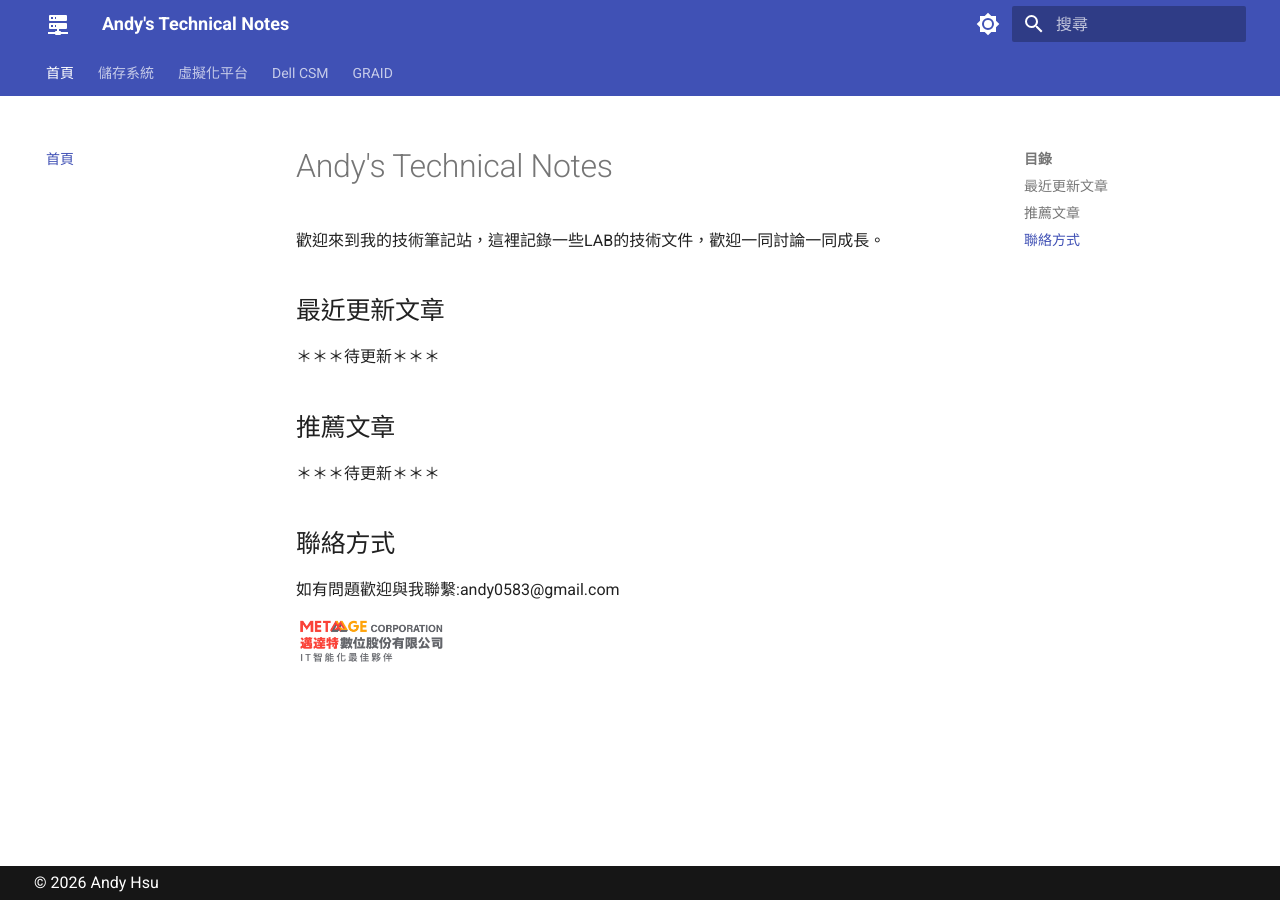
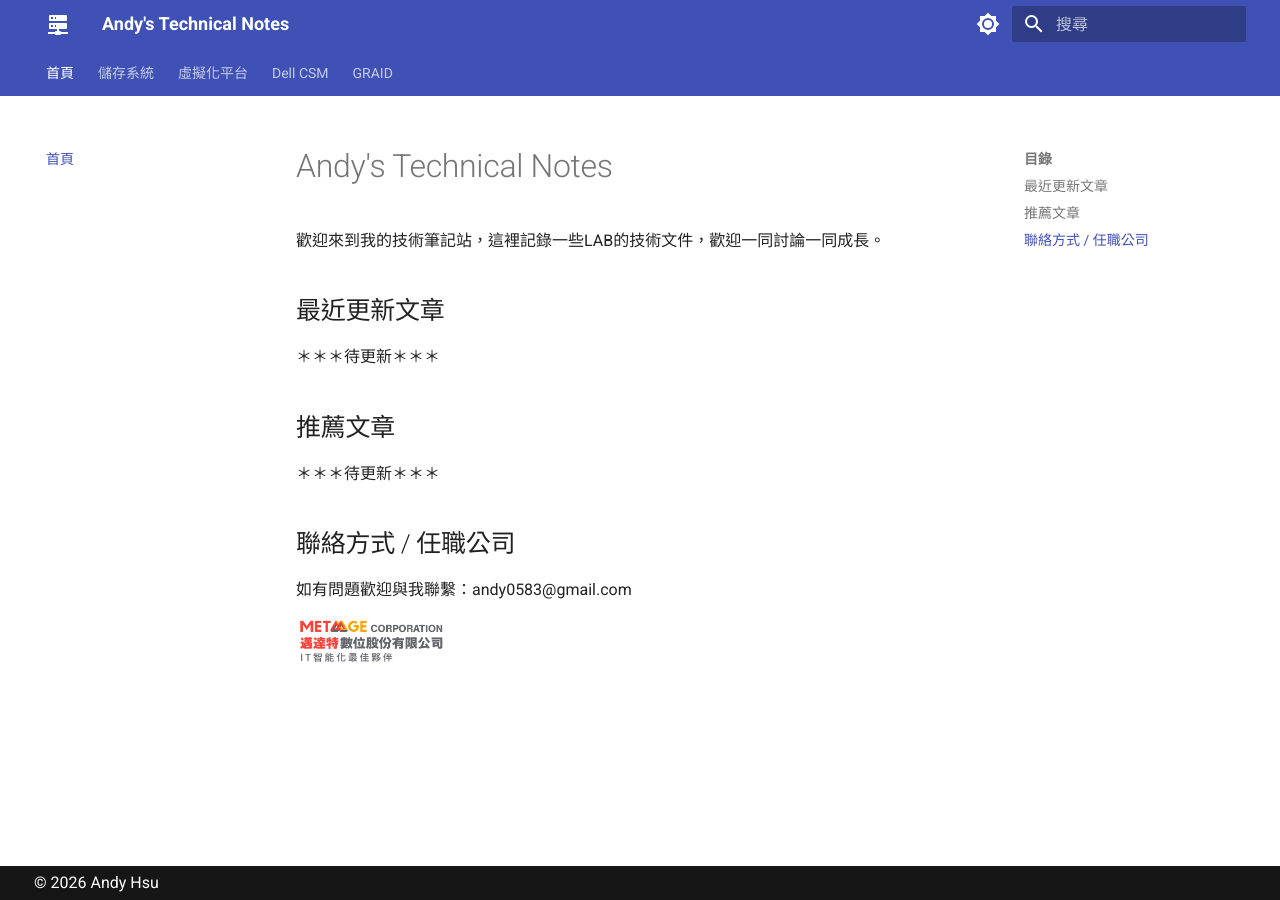
Before and after one commit to Andy0583/Metaage, an MkDocs documentation site: the page built from docs/index.md, in a window 1280 px wide. Built offline with MkDocs 1.6.1 and Material for MkDocs 9.7.7, drawn with Linux system fonts in a browser that asks for light colours.

Commit message:
Update contact information section in index.md

```diff
--- a/docs/index.md
+++ b/docs/index.md
@@ -8,7 +8,7 @@
 ## 推薦文章
 ＊＊＊待更新＊＊＊
 
-## 聯絡方式
-如有問題歡迎與我聯繫:andy0583@gmail.com
+## 聯絡方式 / 任職公司
+如有問題歡迎與我聯繫：andy0583@gmail.com
 
 <img src="images/metaage.png" width="150">
```
